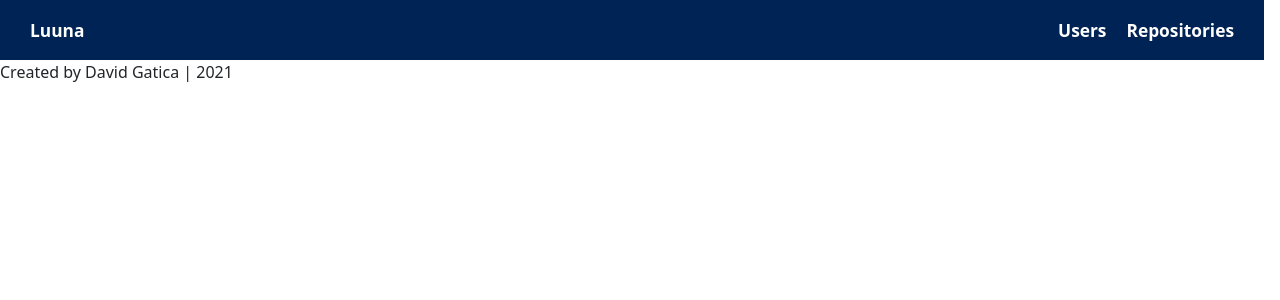
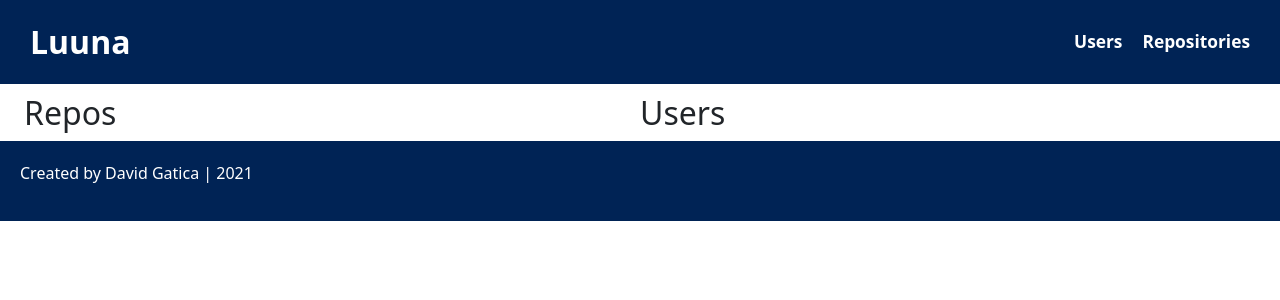
Before and after one commit to dvdgatik/luuna-test-frontend, a React app: page / in a window 1280 px wide. Shown: the top 300 px of the page. Built offline with nearby package versions, Linux system fonts and the light colour scheme.

Commit message:
Implementing Styled Components, Components and Containers

```diff
--- /dev/null
+++ b/src/components/App.jsx
@@ -0,0 +1,18 @@
+import React from 'react';
+import Section from './Section';
+import Repos from '../containers/ReposContainter';
+import Users from '../containers/UsersContainer';
+const App = props => {
+	return(
+		<>
+			<Section className={'col-xs-12 col-sm-12 col-md-6 col-lg-6'}>
+				<Repos/>
+			</Section>
+			<Section className={'col-xs-12 col-sm-12 col-md-6 col-lg-6'}>
+				<Users/>
+			</Section>
+		</>
+	);
+}
+
+export default App;
--- a/src/components/Footer.js
+++ /dev/null
@@ -1,14 +0,0 @@
-import React from 'react';
-
-function Footer() {
-	return(
-		<footer>
-			<p className='footer-title'>Created by David Gatica | 2021</p>
-		</footer>
-	)
-
-}
-
-
-
-export default Footer;
--- /dev/null
+++ b/src/components/Footer.jsx
@@ -0,0 +1,28 @@
+import React from 'react';
+import styled from 'styled-components';
+
+const StyledFooter = styled.footer`
+	background:#002355;
+	padding:20px;
+	color: #ffffff;
+
+`;
+const Paragraph = styled.p`
+`;
+
+const  Footer = props => {
+	return(
+	 	/*<footer>
+			<p className='footer-title'>Created by David Gatica | 2021</p>
+		</footer>*/
+		<StyledFooter>
+			<Paragraph className='footer-title'>Created by David Gatica | 2021</Paragraph>
+		</StyledFooter>
+
+	);
+
+}
+
+
+
+export default Footer;
--- a/src/components/Header.jsx
+++ b/src/components/Header.jsx
@@ -1,5 +1,5 @@
 import React from 'react'
-//import {Link} from 'react-router-dom';
+import {Link} from 'react-router-dom';
 import styled from 'styled-components';
 
 
@@ -17,18 +17,16 @@ const Span = styled.span`
 	display:block;
 `;
 
-const Anchor = styled.a`
+const Anchor = styled(Link)`
 	display:inline-block;
 	color: #ffffff;
 	padding: 0 10px;
-	font-size: 13pt;
+	font-size: ${props=>props.fontSize || '13pt' };
 	text-decoration: none;
 	font-weight: bold;
 	&:hover ${Anchor} {
     	color:#ffffff;
-  	}
-
-
+  	};
 `;
 
 
@@ -46,14 +44,14 @@ const Header = props => {
 				</span>
 			</nav>
 		</header>*/
-		<StyleHeader className="navbar-brand mb-0 h1">
+		<StyleHeader>
 			<Nav className="navbar">
-				<Span>
-					<Anchor src='/'>Luuna</Anchor>
+				<Span className="navbar-brand mb-0 mr-0 h1">
+					<Anchor fontSize='24pt' to='/'>Luuna</Anchor>
 				</Span>
 				<Span>
-					<Anchor  src='/users'>Users</Anchor>
-					<Anchor  src='/repositories'>Repositories</Anchor>
+					<Anchor  to='/users'>Users</Anchor>
+					<Anchor  to='/repositories'>Repositories</Anchor>
 				</Span>
 			</Nav>
 		</StyleHeader>
--- a/src/components/Home.jsx
+++ b/src/components/Home.jsx
@@ -5,7 +5,7 @@ function Home(props) {
 	return (
 		<>
 			<Header/>
-			<section className='section-calculator row container-fluid'>
+			<section className='row container-fluid'>
 			{props.children}
 			</section>
 			<Footer/>
--- /dev/null
+++ b/src/components/NotFound.jsx
@@ -0,0 +1,10 @@
+import React from 'react';
+
+const NotFound = props => {
+	return(
+		<h2>Not Found</h2>
+	);
+}
+
+
+export default NotFound;
--- a/src/components/Section.jsx
+++ b/src/components/Section.jsx
@@ -1,18 +1,21 @@
 import React from 'react';
-import styled  from 'styled-components';
+import styled from 'styled-components';
+
+
+const StyledSection = styled.section`
+	padding-top:10px;
+`;
 
 const Section = props =>  {
 	return (
 		<>
-		<section className={props.className}>
+		<StyledSection className={props.className}>
 		{props.children}
-		</section>
+		</StyledSection>
 		</>
 	);
 }
 
 
-const styledSection =  styled(Section)`
-	padding-top:10px
-`;
-export default styledSection;
+
+export default Section;
--- /dev/null
+++ b/src/containers/ReposContainter.jsx
@@ -0,0 +1,9 @@
+import React, {useState, useEffect} from 'react';
+
+const Repos = props => {
+	return(
+		<h2>Repos</h2>
+	)
+}
+
+export default Repos;
--- /dev/null
+++ b/src/containers/UsersContainer.jsx
@@ -0,0 +1,9 @@
+import React, {useState, useEffect} from 'react';
+
+const Users = props => {
+	return(
+		<h2>Users</h2>
+	);
+}
+
+export default Users;
--- a/src/index.js
+++ b/src/index.js
@@ -5,13 +5,21 @@ import {BrowserRouter, Route, Switch} from 'react-router-dom';
 import './assets/styles/bootstrap/dist/css/bootstrap.min.css';
 import Home from './components/Home';
 import Header from './components/Header';
+import Users from './containers/UsersContainer';
+import Repos from './containers/ReposContainter';
+import App from './components/App';
+import NotFound from './components/NotFound';
 let root = document.querySelector('#root');
 
-const Title = styled.section`
-  font-size: 1.5em;
-  text-align: center;
-  color: palevioletred;
-`;
 render(
-	<Home/>
+	<BrowserRouter>
+		<Home>
+			<Switch>
+				<Route exact path='/users' component={Users} />
+				<Route exact path='/repositories' component={Repos}/>
+				<Route path='/' component={App} />
+				<Route component={NotFound}/>
+			</Switch>
+		</Home>
+	</BrowserRouter>
 	, root);
```
Also changed, not shown: src/components/Repos.jsx (added), src/components/Users.jsx (added).
